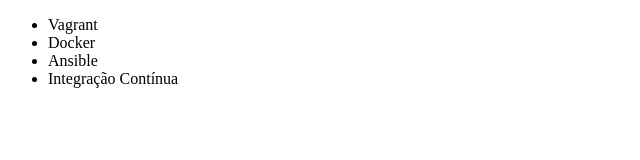
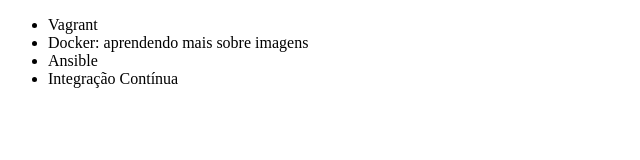
Before and after one commit to marcoslrsantos/git-curso, a plain HTML site: page index.html in a window 1280 px wide. Shown: the whole page, without its empty margins (0-640 px from the left). Drawn offline with Linux system fonts and the light colour scheme.

Commit message:
alterado curso

```diff
--- a/index.html
+++ b/index.html
@@ -7,7 +7,7 @@
 <body>
     <ul>
         <li>Vagrant</li>
-        <li>Docker</li>
+        <li>Docker: aprendendo mais sobre imagens</li>
         <li>Ansible</li>
         <li>Integração Contínua</li>
     </ul>
```
